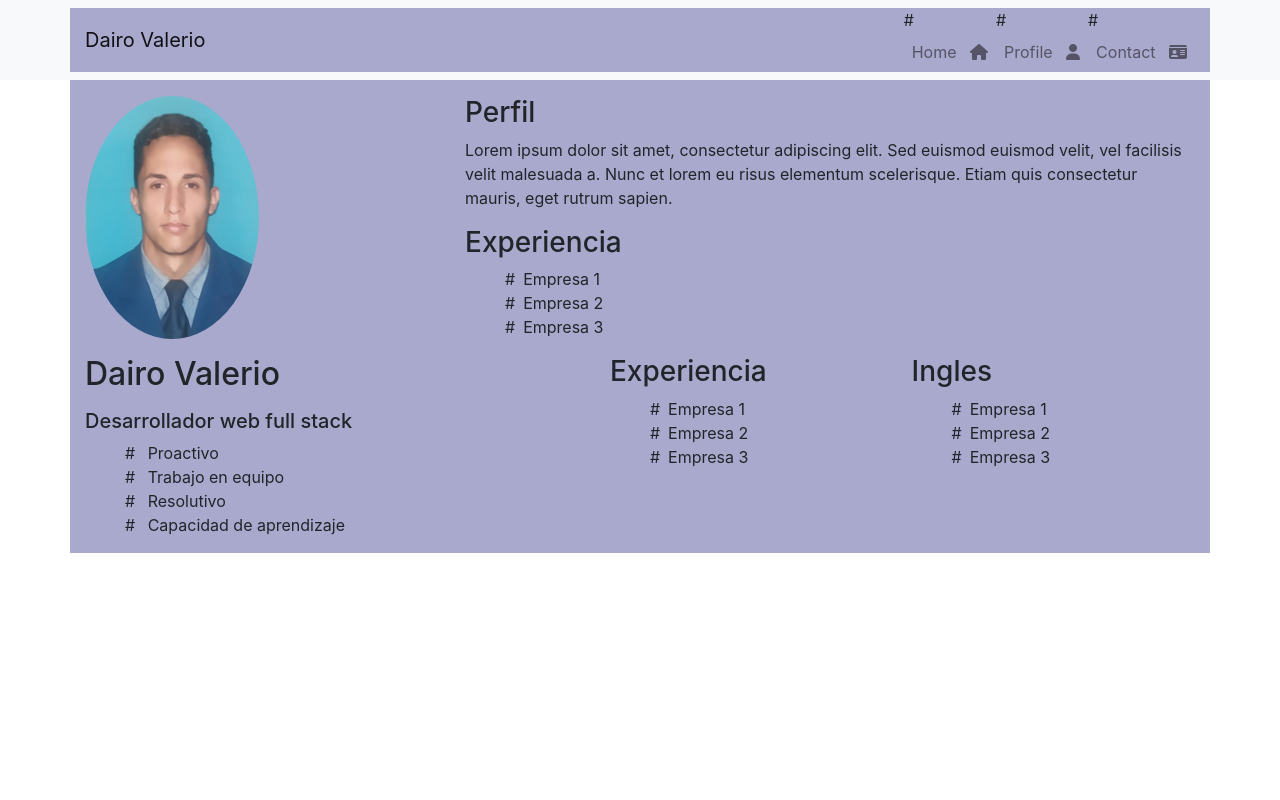
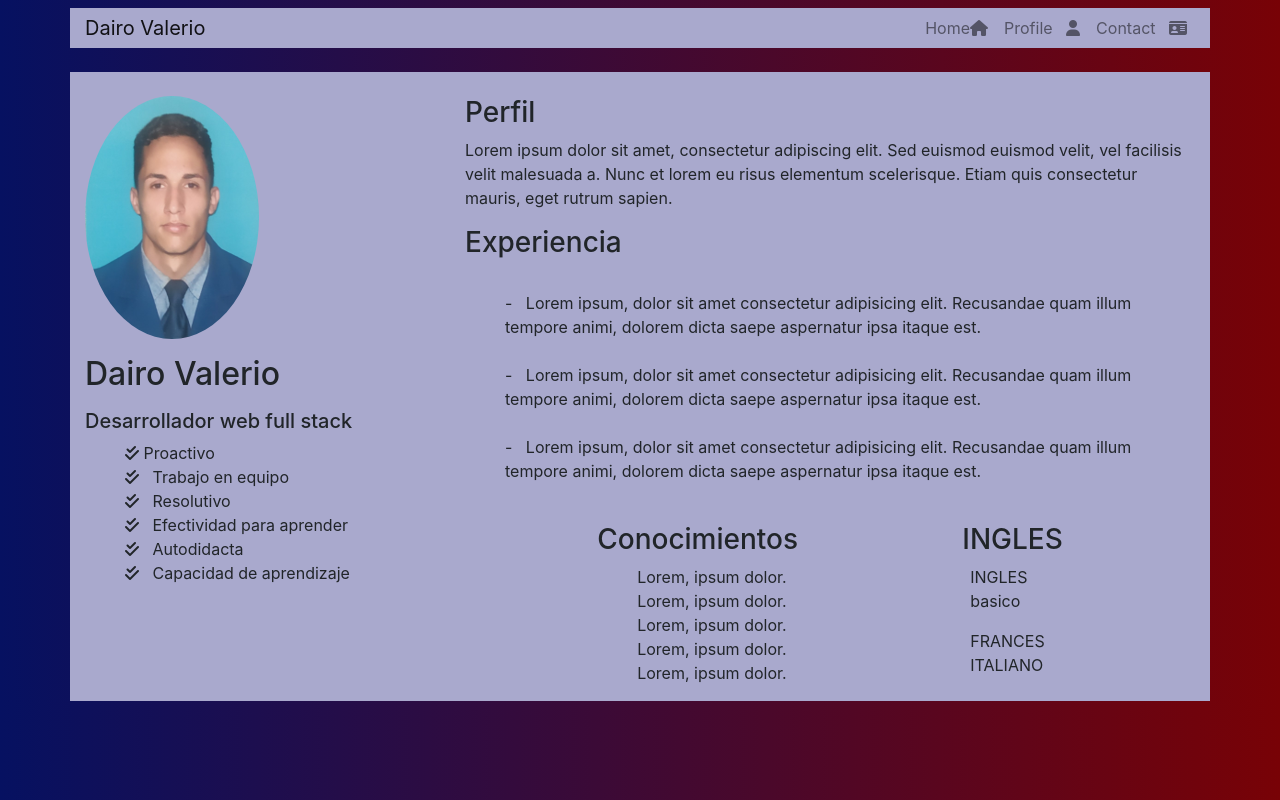
Before and after one commit to RonaldoDairo/PiscineTelefonica, a plain HTML site: page rush/davaleri-asalamer.html in a window 1280 px wide. Drawn offline with nearby package versions, Linux system fonts and the light colour scheme.

Commit message:
solo falto detalles en el proyecto rush

```diff
--- a/cell3/ex03/index.js
+++ b/cell3/ex03/index.js
@@ -33,7 +33,7 @@ function addDeleteBtn() {
     ul.removeChild(item);
 
     const items = document.querySelectorAll("li");
-    confirm( "Do you want delete this task ", item)
+    confirm( "Do you want delete this task ")
     if (items.length === 0) {
       empty.style.display = "block";
     }
--- a/cell3/ex04/ex02bis/ballon.css
+++ b/cell3/ex04/ex02bis/ballon.css
@@ -8,10 +8,10 @@
     cursor: pointer;
   }
 
-  #globo:hover {
+  /* #globo:hover {
     transform: scale(1.2);
   }
-
+   */
   #globo:active {
     width: 210px;
     height: 210px;
--- a/cell3/ex04/ex03bis/calc.js
+++ b/cell3/ex04/ex03bis/calc.js
@@ -3,7 +3,7 @@ function mensaje() {
     alert(" Please, use me... ");
 
    }
-   setInterval(mensaje,3000);
+   setInterval(mensaje,30000);
 function display(val) {
        $('#result').val(function(i, valActual) {
           return valActual + val;
--- a/rush/davaleri-asalamer.html
+++ b/rush/davaleri-asalamer.html
@@ -9,7 +9,7 @@
 <link rel="stylesheet" href="styles.css">
 </head>
 <body>
-      <nav class="navbar navbar-expand-md navbar-light bg-light fixed-top">
+      <nav class="navbar navbar-expand-md navbar-light fixed-top">
         <div class="container">
           <a class="navbar-brand" href="#">Dairo Valerio</a>
 
@@ -19,7 +19,7 @@
           <div class="collapse navbar-collapse" id="navbarNav">
             <ul class="navbar-nav ml-auto">
               <li class="nav-item">
-                <a class="nav-link" href="#home">Home &nbsp; <i class="fa-sharp fa-solid fa-house"></i></a>
+                <a class="nav-link" href="#home">Home<i class="fa-sharp fa-solid fa-house"></i></a>
               </li>
               <li class="nav-item">
                 <a class="nav-link" href="#perfil">Profile &nbsp; <i class="fa-solid fa-user"></i></a>
@@ -42,16 +42,22 @@
            <ul>
 
             <li>
-              Proactivo
+              <i class="fa-solid fa-check-double"></i>   Proactivo
             </li>
             <li>
-              Trabajo en equipo
+              <i class="fa-solid fa-check-double"></i>  &nbsp;   Trabajo en equipo
             </li>
             <li>
-              Resolutivo
+              <i class="fa-solid fa-check-double"></i>  &nbsp;  Resolutivo
             </li>
             <li>
-              Capacidad de aprendizaje
+              <i class="fa-solid fa-check-double"></i>  &nbsp;  Efectividad para aprender
+            </li>
+            <li>
+              <i class="fa-solid fa-check-double"></i>  &nbsp;   Autodidacta
+            </li>
+            <li>
+              <i class="fa-solid fa-check-double"></i>  &nbsp;    Capacidad de aprendizaje
             </li>
            </ul>
 
@@ -62,28 +68,31 @@
               <p>Lorem ipsum dolor sit amet, consectetur adipiscing elit. Sed euismod euismod velit, vel facilisis velit malesuada a. Nunc et lorem eu risus elementum scelerisque. Etiam quis consectetur mauris, eget rutrum sapien. </p>
             </section>
             <section id="experiencia">
-              <h3>Experiencia</h3>
+              <h3>Experiencia</h3><br>
               <ul>
-                <li>Empresa 1</li>
-                <li>Empresa 2</li>
-                <li>Empresa 3</li>
+                <li> -  &nbsp; Lorem ipsum, dolor sit amet consectetur adipisicing elit. Recusandae quam illum tempore animi, dolorem dicta saepe aspernatur ipsa itaque est.</li><br>
+                <li> -  &nbsp; Lorem ipsum, dolor sit amet consectetur adipisicing elit. Recusandae quam illum tempore animi, dolorem dicta saepe aspernatur ipsa itaque est.</li><br>
+                <li> -  &nbsp; Lorem ipsum, dolor sit amet consectetur adipisicing elit. Recusandae quam illum tempore animi, dolorem dicta saepe aspernatur ipsa itaque est.</li>
               </ul>
-            </section>
+            </section> <br>
             <div id="conin">
             <section id="conocimiento">
-              <h3>Experiencia</h3>
+              <h3>Conocimientos</h3>
               <ul>
-                <li>Empresa 1</li>
-                <li>Empresa 2</li>
-                <li>Empresa 3</li>
+                <li>Lorem, ipsum dolor.</li>
+                <li>Lorem, ipsum dolor.</li>
+                <li>Lorem, ipsum dolor.</li>
+                <li>Lorem, ipsum dolor.</li>
+                <li>Lorem, ipsum dolor.</li>
               </ul>
             </section>
             <section id="idiomas">
-              <h3>Ingles  </h3>
+              <h3 class="ingles">INGLES  </h3>
               <ul>
-                <li>Empresa 1</li>
-                <li>Empresa 2</li>
-                <li>Empresa 3</li>
+                <li>INGLES</li>
+                <p>basico</p>
+                <li>FRANCES</li>
+                <li>ITALIANO</li>
               </ul>
             </section>
           </div>
--- a/rush/styles.css
+++ b/rush/styles.css
@@ -1,6 +1,12 @@
 
+body{
+    padding: 0;
+    margin: 0;
+    background: #780206;  /* fallback for old browsers */
+background: -webkit-linear-gradient(to right, #061161, #780206);  /* Chrome 10-25, Safari 5.1-6 */
+background: linear-gradient(to right, #061161, #780206); /* W3C, IE 10+/ Edge, Firefox 16+, Chrome 26+, Opera 12+, Safari 7+ */
 
-
+}
 .container{
     background-color: #a9a9cd;
 }
@@ -14,7 +20,10 @@ div#conin {
 ul { list-style: none ;
 
 }
-li::before{
-	content:"#";
-	margin-right:8px;
+
+.ingles{
+    margin-left: 2rem ;
 }
+.contacto{
+   margin-left: 2rem;
+}
```
Also changed, not shown: rush/contact.html (+21 -3 lines), 1 other file.
